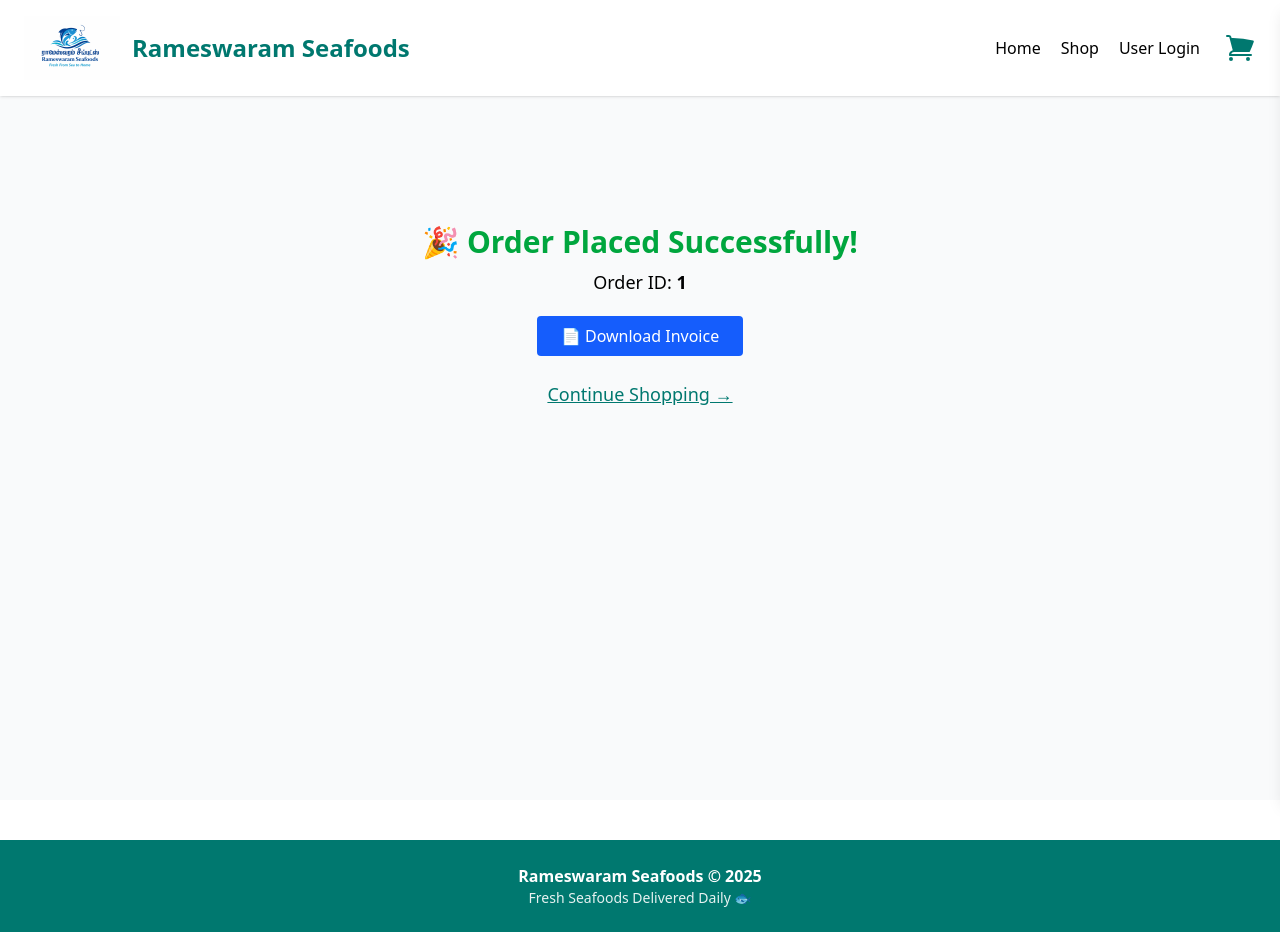
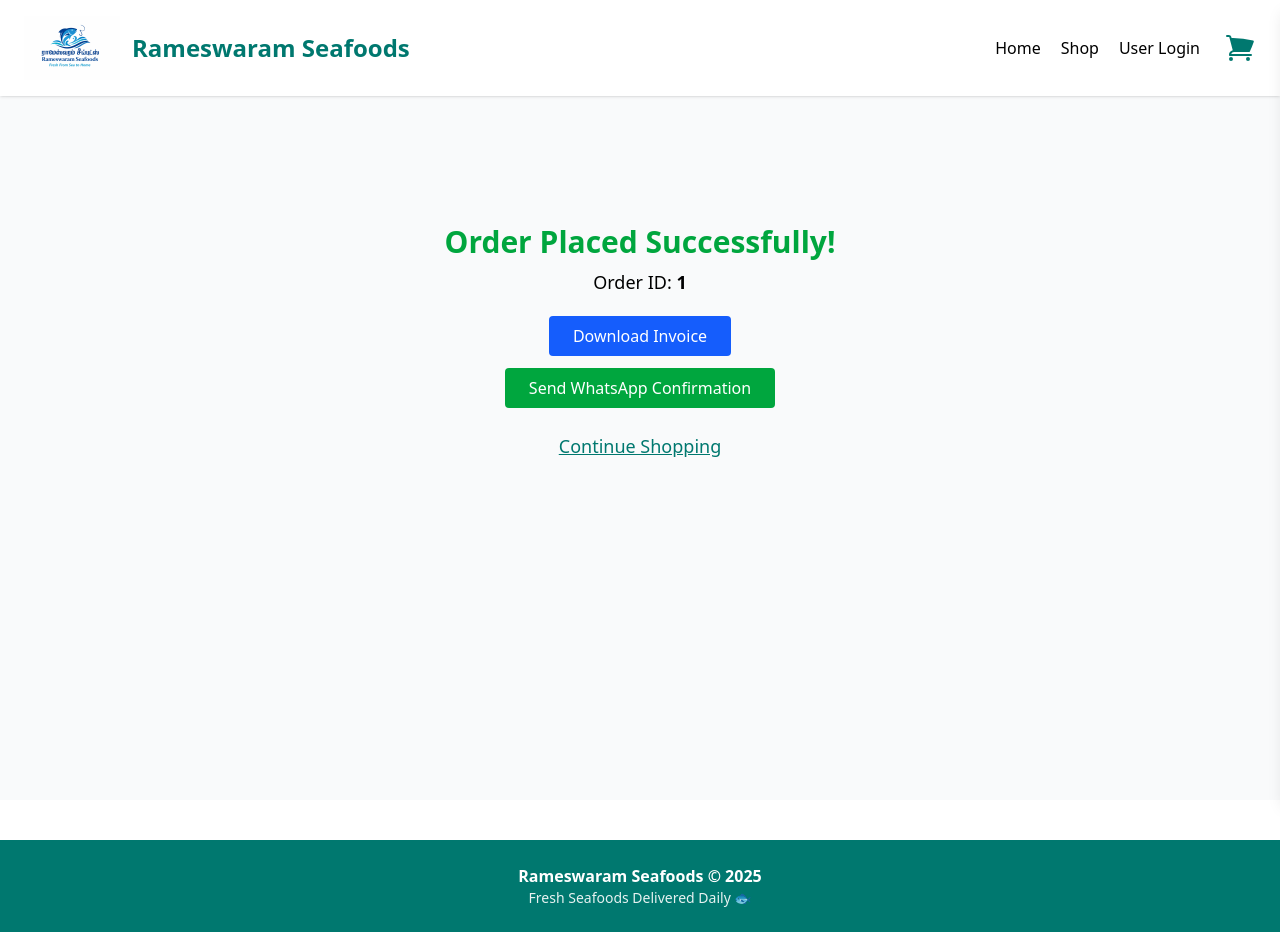
Before and after one commit to chandru12588/Rameswaram-Seafoods, a React (Vite) app: page /order-success/1 in a window 1280 px wide. Built offline with nearby package versions, Linux system fonts and the light colour scheme.

Commit message:
updated payment

```diff
--- a/src/pages/Checkout.jsx
+++ b/src/pages/Checkout.jsx
@@ -56,6 +56,8 @@
         subtotal,
         cleaningCharge,
         total,
+        paymentMode,
+        paymentStatus: paymentMode === "Online-UPI" ? "Paid" : "Pending",
       };
 
       localStorage.setItem("latestOrder", JSON.stringify(finalOrder));
--- a/src/pages/OrderSuccess.jsx
+++ b/src/pages/OrderSuccess.jsx
@@ -1,74 +1,76 @@
-import React, { useEffect, useState } from "react";
-import { Link, useParams, useLocation } from "react-router-dom";
+import { useEffect, useState } from "react";
+import { Link, useLocation, useParams } from "react-router-dom";
 
-export default function OrderSuccess(){
+export default function OrderSuccess() {
   const { id } = useParams();
   const { state } = useLocation();
   const [order, setOrder] = useState(state || null);
 
-  const backend = "https://rms-backend-44od.onrender.com"; // production base URL
+  const backend = "https://rms-backend-44od.onrender.com";
 
-  // Load order if page refreshed
   useEffect(() => {
     if (!order) {
       const saved = JSON.parse(localStorage.getItem("latestOrder"));
-      if(saved) setOrder(saved);   // 🔥 Fix here
+      if (saved) setOrder(saved);
     }
-  }, []);
+  }, [order]);
 
-  // Auto WhatsApp message when order available
   useEffect(() => {
-    if(order) sendWhatsApp();
+    if (order?.paymentMode === "Online-UPI" || order?.paymentMode === "UPI") {
+      sendWhatsApp();
+    }
   }, [order]);
 
   const downloadInvoice = () => {
     window.open(`${backend}/api/orders/invoice/download/${id}`, "_blank");
   };
 
-  // ====================== FIXED WHATSAPP MESSAGE ======================
   const sendWhatsApp = () => {
     const data = order || JSON.parse(localStorage.getItem("latestOrder"));
     if (!data) return;
 
-    const owner = "919655244550"; // Without + symbol
+    const owner = "919655244550";
+    const paymentMode =
+      data.paymentMode === "Online-UPI" || data.paymentMode === "UPI"
+        ? "Online Payment (UPI)"
+        : "Cash On Delivery";
+    const paymentStatus =
+      data.paymentMode === "Online-UPI" || data.paymentMode === "UPI"
+        ? "Paid"
+        : (data.paymentStatus || "Pending");
 
-    const msg = `📦 *New Order Received*
-─────────────────────
-🧾 *Order ID:* ${id}
-
-👤 *${data.name}*
-📞 ${data.phone}
-📍 ${data.address}
-
-🍤 *Items Ordered:*
-${data.items.map(i =>
-`• ${i.name} × ${i.quantity}${i.unit ? ` ${i.unit}` : ""}
-  💵 ₹${i.quantity * i.price}
-  📝 Note: ${i.note || "No special request"}`
-).join("\n\n")}
-
-💰 *Total Amount:* ₹${data.total}
-─────────────────────
-🙏 Thanks for ordering!
-`;
+    const msg = `New Order Received\n------------------------------\nOrder ID: ${id}\n\nCustomer: ${data.name}\nMobile: ${data.phone}\nAddress: ${data.address}\n\nItems:\n${data.items
+      .map(
+        (i) => `- ${i.name} x ${i.quantity || i.qty || 1}\n  Rs ${(i.quantity || i.qty || 1) * i.price}\n  Note: ${
+          i.note || "No special request"
+        }`
+      )
+      .join("\n\n")}\n\nPayment Mode: ${paymentMode}\nPayment Status: ${paymentStatus}\nTotal Amount: Rs ${data.total}\n------------------------------\nPlease confirm this order.`;
 
     window.open(`https://wa.me/${owner}?text=${encodeURIComponent(msg)}`, "_blank");
   };
 
-  return(
+  return (
     <div className="pt-32 text-center p-6">
-      <h1 className="text-3xl text-green-600 font-bold">🎉 Order Placed Successfully!</h1>
+      <h1 className="text-3xl text-green-600 font-bold">Order Placed Successfully!</h1>
       <p className="mt-2 text-lg">Order ID: <b>{id}</b></p>
 
       <button
         onClick={downloadInvoice}
         className="mt-5 bg-blue-600 text-white px-6 py-2 rounded block mx-auto"
       >
-        📄 Download Invoice
+        Download Invoice
+      </button>
+
+      <button
+        onClick={sendWhatsApp}
+        className="mt-3 bg-green-600 text-white px-6 py-2 rounded block mx-auto"
+      >
+        Send WhatsApp Confirmation
       </button>
 
       <Link to="/products" className="mt-6 inline-block text-teal-700 underline text-lg">
-        Continue Shopping →
+        Continue Shopping
       </Link>
     </div>
   );
--- a/src/pages/Shop.jsx
+++ b/src/pages/Shop.jsx
@@ -46,6 +46,23 @@
     window.location.href = url;
   };
 
+  const sendOwnerWhatsApp = (orderId, payload, total) => {
+    const owner = "919655244550";
+    const message = `New Order Received
+------------------------------
+Order ID: ${orderId}
+Customer: ${payload.customerName}
+Mobile: ${payload.customerMobile}
+Address: ${payload.customerAddress}
+Payment Mode: Online Payment (UPI)
+Payment Status: Paid
+Total Amount: Rs ${total}
+------------------------------
+Please confirm this order.`;
+
+    window.open(`https://wa.me/${owner}?text=${encodeURIComponent(message)}`, "_blank");
+  };
+
 
   // =============== Place Order (LIVE BACKEND) ===============
   const placeOrder = async () => {
@@ -75,10 +92,15 @@
       })),
     };
 
-    await api.post("/orders/create", orderData);
+    const { data } = await api.post("/orders/create", orderData);
+    const orderId = data?.orderId;
 
-    if (paymentMode==="UPI")
+    if (paymentMode==="UPI") {
+      if (orderId) {
+        sendOwnerWhatsApp(orderId, orderData, total);
+      }
       payWithUPI(total);
+    }
 
     alert("🎉 Order placed successfully!");
     setCart([]);
```
